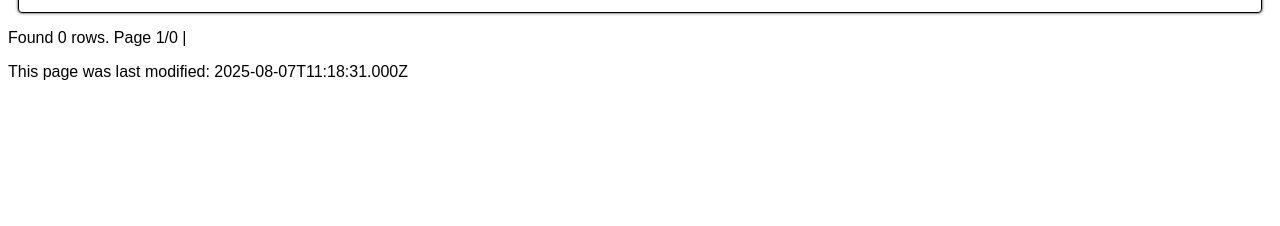
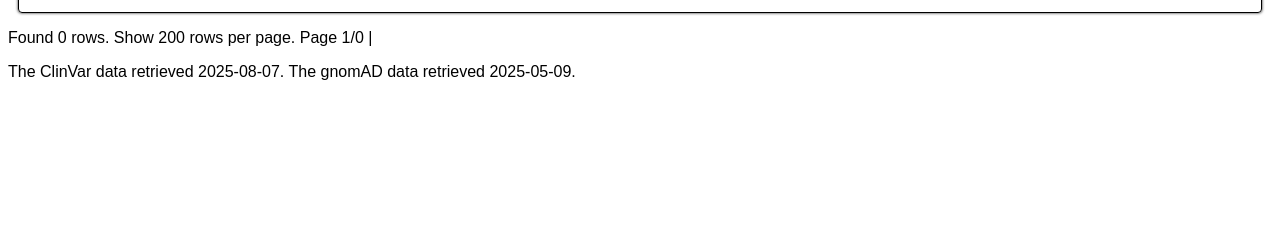
Before and after one commit to jvlehtonen/SGM_site, a PHP site: page /table/index.php?q=1 in a window 1280 px wide. Shown: the part 343-569 px from the top of the page. Run offline with PHP 8.4, Linux system fonts and the light colour scheme; data that the repository does not hold is empty; some libraries are stand-ins or nearby versions.

Commit message:
Change "last updated".

```diff
--- a/src/table/index.php
+++ b/src/table/index.php
@@ -429,7 +429,7 @@ $stmt2->execute();
 if ( $res = $stmt2->get_result() )
 {
     $row = $res->fetch_assoc();
-    echo "<p>Found ".$row["total"]." rows.";
+    echo "<p>Found ".$row["total"]." rows. Show ".$results_per_page." rows per page.";
     $total_pages = ceil($row["total"] / $results_per_page); // calculate total pages with results
     $previous = $page -1;
     $next = $page +1;
@@ -453,7 +453,8 @@ if ( $res = $stmt2->get_result() )
     <footer>
       <script>
 	const event = new Date(document.lastModified);
-	document.write("This page was last modified: " + event.toISOString());
+    document.write("The ClinVar data retrieved 2025-08-07. The gnomAD data retrieved 2025-05-09.");
+    //document.write("This page was last modified: " + event.toISOString());
       </script>
     </footer>
     <script>
```
